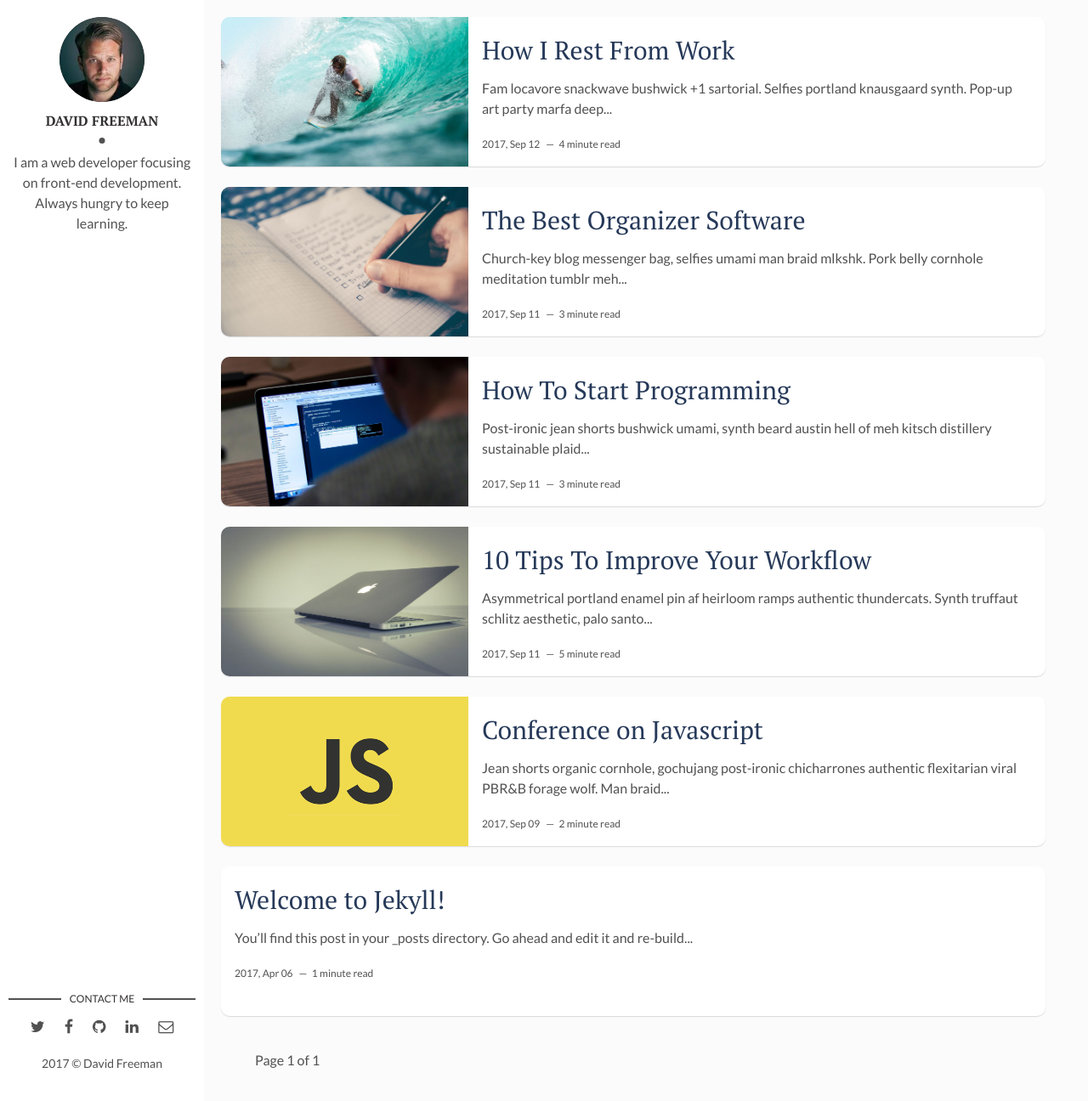
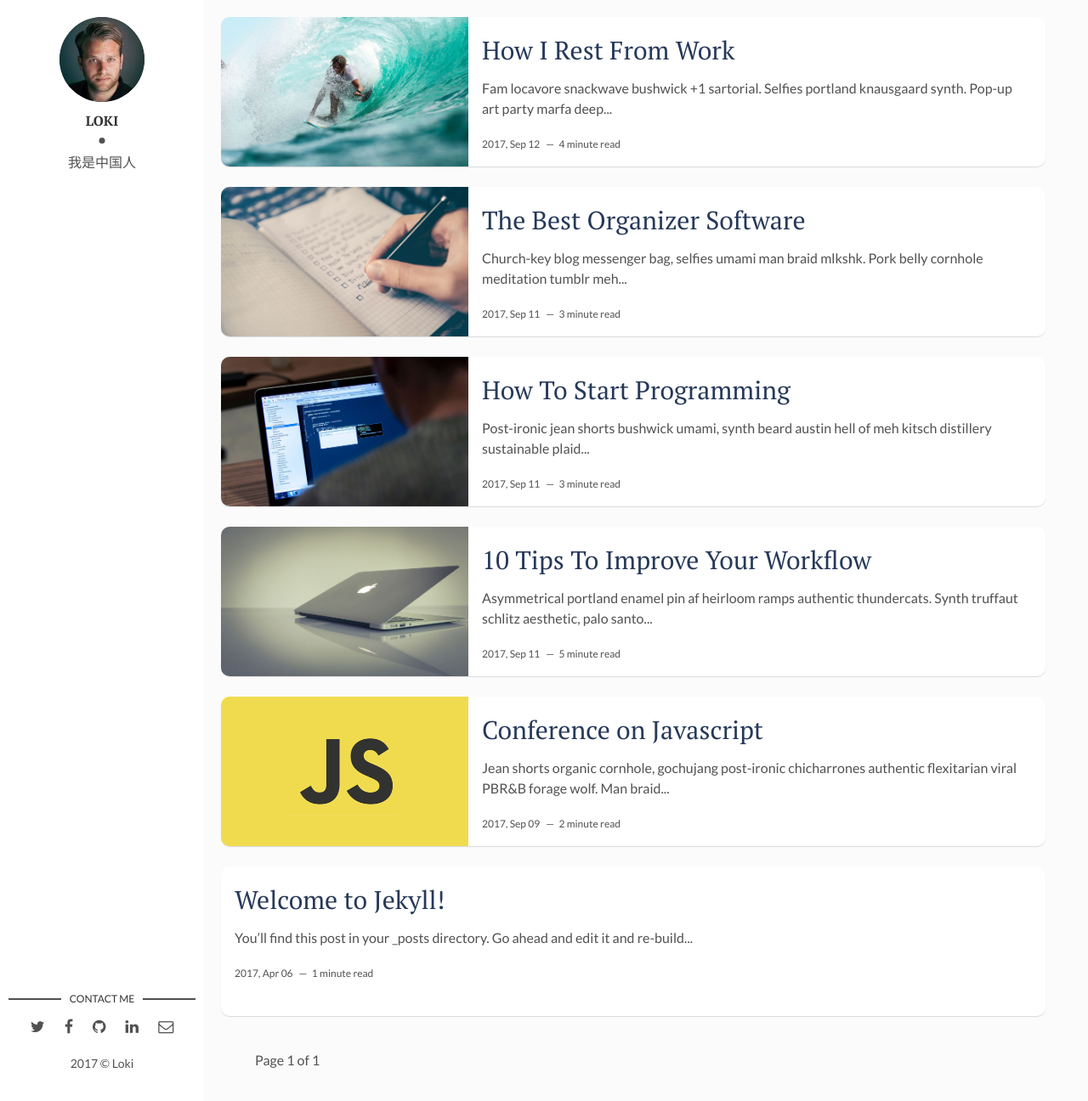
Before and after one commit to Lokihjl/Lokihjl.github.io, a Jekyll site: the page built from index.html, in a window 1280 px wide and 1296 px high. Shown: the whole window at 85% size. Built offline with Jekyll 4.4.1, drawn with Linux system fonts in a browser that asks for light colours; the list of posts is cut into pages by our own code.

Commit message:
修改配置文件

```diff
--- a/_config.yml
+++ b/_config.yml
@@ -1,22 +1,22 @@
-title: Hello, world! I'm David Freeman
+title: Hello, world! I'm Loki
 description: > # this means to ignore newlines until "baseurl:"
   Write an awesome description for your new site here. You can edit this
   line in _config.yml. It will appear in your document head meta (for
   Google search results) and in your feed.xml site description.
 permalink: ':title/'
-baseurl: "/flexible-jekyll" # the subpath of your site, e.g. /blog
+baseurl: "/loki" # the subpath of your site, e.g. /blog
 url: "" # the base hostname & protocol for your site, e.g. http://example.com
 site-twitter: #if your site has a twitter account, enter it here
 
 # Author Settings
-author: David Freeman # add your name
+author: Loki # add your name
 author-img: david-freeman.jpg # add your photo
-about-author: I am a web developer focusing on front-end development. Always hungry to keep learning. # add description
+about-author: 我是中国人
 twitter: # add your Twitter handle
 facebook: # add your Facebook handle
-github: artemsheludko # add your Github handle
+github: lokihjl # add your Github handle
 linkedin: # add your Linkedin handle
-email: # add your Email address
+email: loki_hjl@163.com# add your Email address
 
 # Disqus
 discus-identifier: mr-brown # add your discus identifier
```
